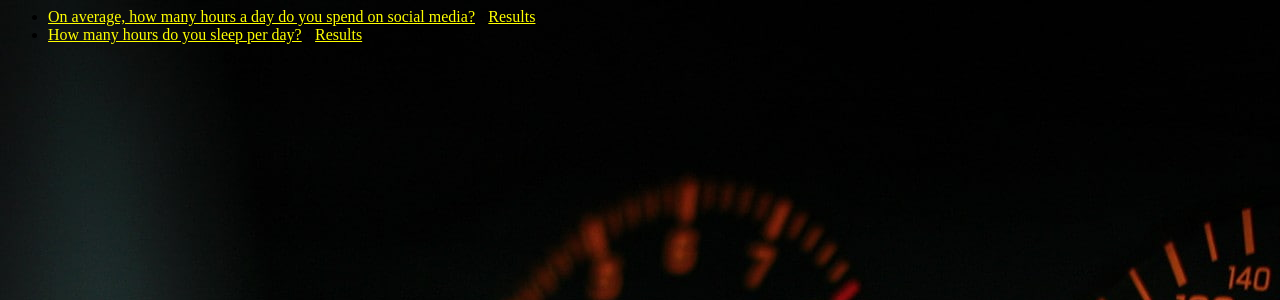
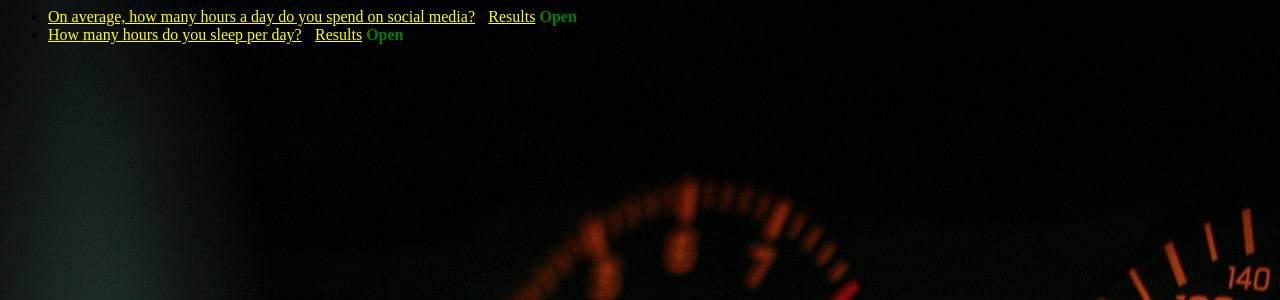
Before and after one commit to gooddinosaur/ku-polls, a Django app: page /polls/ in a window 1280 px wide. Shown: the top 300 px of the page. Run offline with Django 5.2, Linux system fonts and the light colour scheme; data comes from the database, SQL or seed files in the repository.

Commit message:
Added open and closed status for each polls

```diff
--- a/polls/static/polls/style.css
+++ b/polls/static/polls/style.css
@@ -4,3 +4,14 @@ li a {
 body {
     background: white url("images/background.png") no-repeat;
 }
+.status {
+    font-weight: bold;
+}
+
+.status.open {
+    color: green;
+}
+
+.status.closed {
+    color: red;
+}
--- a/polls/views.py
+++ b/polls/views.py
@@ -25,6 +25,13 @@ class IndexView(generic.ListView):
         """
         return Question.objects.filter(pub_date__lte=timezone.now()
                                        ).order_by('-pub_date')[:5]
+
+    def get_context_data(self, **kwargs):
+        context = super().get_context_data(**kwargs)
+        context['poll_status'] = {
+            question.id: 'Open' if question.can_vote() else 'Closed' for
+            question in context['latest_question_list']}
+        return context
 
 
 class DetailView(generic.DetailView):
--- a/templates/polls/index.html
+++ b/templates/polls/index.html
@@ -15,6 +15,11 @@
             <li>
                 <a href="{% url 'polls:detail' question.id %}">{{ question.question_text }}</a> -
                 <a href="{% url 'polls:results' question.id %}">Results</a>
+                {% if question.can_vote %}
+                    <span class="status open">Open</span>
+                {% else %}
+                    <span class="status closed">Closed</span>
+                {% endif %}
             </li>
         {% endfor %}
     </ul>
```
